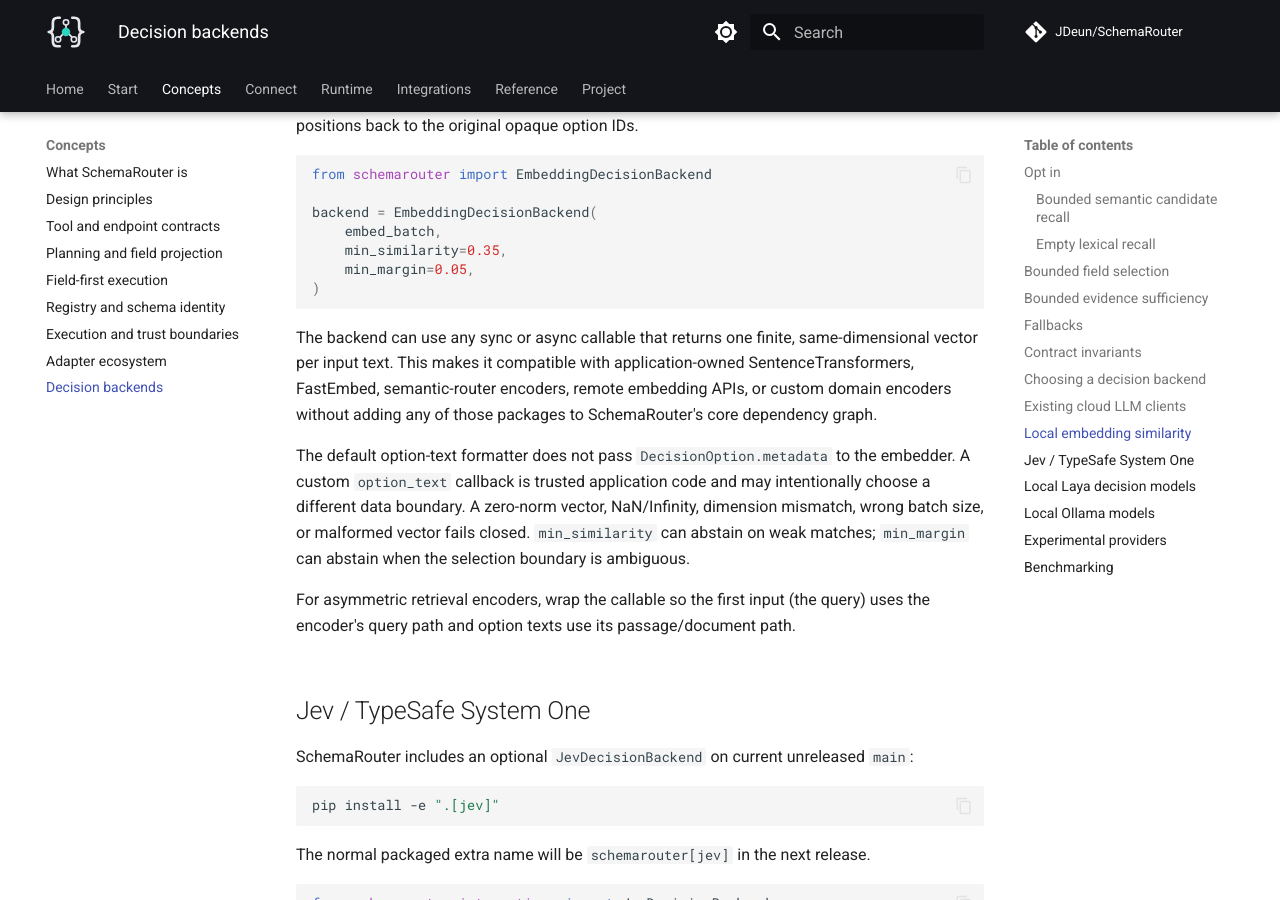
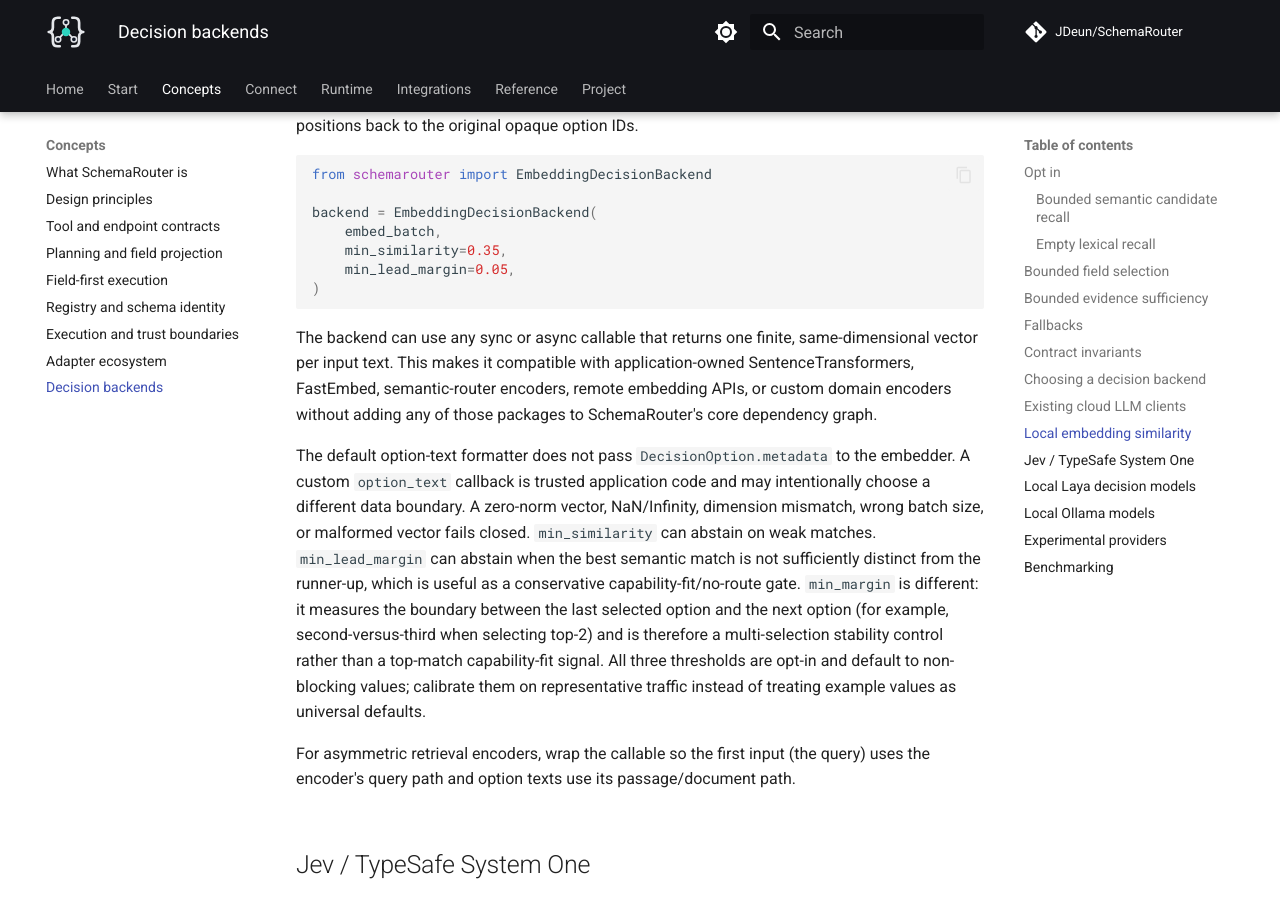
Before and after one commit to JDeun/SchemaRouter, an MkDocs documentation site: the page built from docs/concepts/decision-backends.md, in a window 1280 px wide and 900 px high, scrolled down 6820 px. Built offline with MkDocs 1.6.1 and Material for MkDocs 9.7.7, drawn with Linux system fonts in a browser that asks for light colours; comment, search, counter and statistics services are not loaded.

Commit message:
docs: distinguish lead-margin capability fit

````diff
--- a/docs/concepts/decision-backends.md
+++ b/docs/concepts/decision-backends.md
@@ -282,7 +282,7 @@ from schemarouter import EmbeddingDecisionBackend
 backend = EmbeddingDecisionBackend(
     embed_batch,
     min_similarity=0.35,
-    min_margin=0.05,
+    min_lead_margin=0.05,
 )
 ```
 
@@ -294,8 +294,13 @@ those packages to SchemaRouter's core dependency graph.
 The default option-text formatter does not pass `DecisionOption.metadata` to the embedder. A
 custom `option_text` callback is trusted application code and may intentionally choose a different
 data boundary. A zero-norm vector, NaN/Infinity, dimension mismatch, wrong batch size, or malformed
-vector fails closed. `min_similarity` can
-abstain on weak matches; `min_margin` can abstain when the selection boundary is ambiguous.
+vector fails closed. `min_similarity` can abstain on weak matches. `min_lead_margin` can abstain when the best
+semantic match is not sufficiently distinct from the runner-up, which is useful as a conservative
+capability-fit/no-route gate. `min_margin` is different: it measures the boundary between the last
+selected option and the next option (for example, second-versus-third when selecting top-2) and is
+therefore a multi-selection stability control rather than a top-match capability-fit signal. All
+three thresholds are opt-in and default to non-blocking values; calibrate them on representative
+traffic instead of treating example values as universal defaults.
 
 For asymmetric retrieval encoders, wrap the callable so the first input (the query) uses the
 encoder's query path and option texts use its passage/document path.
````
